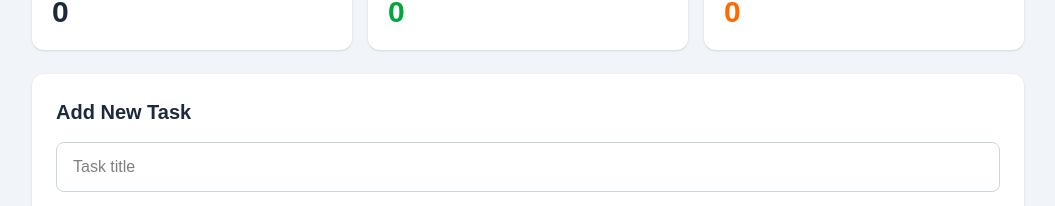
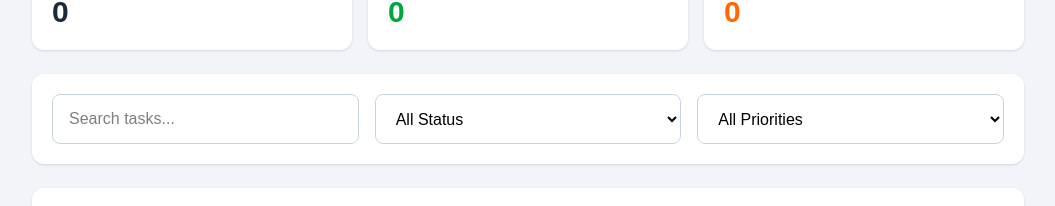
Before and after one commit to NikitaaBhatt/task-manager-fullstack, a React (Vite) app in the folder client/: page / in a window 1280 px wide. Shown: the part 190-396 px from the top of the page, without its empty margins (112-1167 px from the left). Built offline with nearby package versions, Linux system fonts and the light colour scheme; no server answers.

Commit message:
Add search and filter functionality

```diff
--- /dev/null
+++ b/client/src/components/FilterBar.jsx
@@ -0,0 +1,70 @@
+function FilterBar({
+  searchTerm,
+  setSearchTerm,
+  statusFilter,
+  setStatusFilter,
+  priorityFilter,
+  setPriorityFilter,
+}) {
+  return (
+    <div className="bg-white rounded-xl shadow-sm p-5 mb-6">
+      <div className="grid grid-cols-1 md:grid-cols-3 gap-4">
+        <input
+          type="text"
+          placeholder="Search tasks..."
+          value={searchTerm}
+          onChange={(e) =>
+            setSearchTerm(e.target.value)
+          }
+          className="border border-slate-300 rounded-lg px-4 py-3 outline-none focus:ring-2 focus:ring-blue-500"
+        />
+
+        <select
+          value={statusFilter}
+          onChange={(e) =>
+            setStatusFilter(e.target.value)
+          }
+          className="border border-slate-300 rounded-lg px-4 py-3 outline-none focus:ring-2 focus:ring-blue-500"
+        >
+          <option value="all">
+            All Status
+          </option>
+
+          <option value="completed">
+            Completed
+          </option>
+
+          <option value="pending">
+            Pending
+          </option>
+        </select>
+
+        <select
+          value={priorityFilter}
+          onChange={(e) =>
+            setPriorityFilter(e.target.value)
+          }
+          className="border border-slate-300 rounded-lg px-4 py-3 outline-none focus:ring-2 focus:ring-blue-500"
+        >
+          <option value="all">
+            All Priorities
+          </option>
+
+          <option value="low">
+            Low
+          </option>
+
+          <option value="medium">
+            Medium
+          </option>
+
+          <option value="high">
+            High
+          </option>
+        </select>
+      </div>
+    </div>
+  );
+}
+
+export default FilterBar;
--- a/client/src/pages/HomePage.jsx
+++ b/client/src/pages/HomePage.jsx
@@ -4,6 +4,7 @@ import Header from "../components/Header";
 import TaskForm from "../components/TaskForm";
 import TaskList from "../components/TaskList";
 import StatsBar from "../components/StatsBar";
+import FilterBar from "../components/FilterBar";
 
 import {
   fetchTasks,
@@ -14,6 +15,12 @@ import {
 
 function HomePage() {
   const [tasks, setTasks] = useState([]);
+
+  const [searchTerm, setSearchTerm] = useState("");
+
+  const [statusFilter, setStatusFilter] = useState("all");
+
+  const [priorityFilter, setPriorityFilter] = useState("all");
 
   const loadTasks = async () => {
     try {
@@ -55,6 +62,34 @@ const handleDeleteTask = async (id) => {
   }
 };
 
+const filteredTasks = tasks.filter((task) => {
+  const matchesSearch =
+    task.title
+      .toLowerCase()
+      .includes(searchTerm.toLowerCase()) ||
+    task.description
+      .toLowerCase()
+      .includes(searchTerm.toLowerCase());
+
+  const matchesStatus =
+    statusFilter === "all"
+      ? true
+      : statusFilter === "completed"
+      ? task.completed
+      : !task.completed;
+
+  const matchesPriority =
+    priorityFilter === "all"
+      ? true
+      : task.priority === priorityFilter;
+
+  return (
+    matchesSearch &&
+    matchesStatus &&
+    matchesPriority
+  );
+});
+
   return (
     <div className="min-h-screen bg-slate-100">
       <div className="max-w-5xl mx-auto px-4 py-8">
@@ -62,10 +97,19 @@ const handleDeleteTask = async (id) => {
 
         <StatsBar tasks={tasks} />
 
+        <FilterBar
+          searchTerm={searchTerm}
+          setSearchTerm={setSearchTerm}
+          statusFilter={statusFilter}
+          setStatusFilter={setStatusFilter}
+          priorityFilter={priorityFilter}
+          setPriorityFilter={setPriorityFilter}
+        />
+
         <TaskForm onCreateTask={handleCreateTask} />
 
         <TaskList
-          tasks={tasks}
+          tasks={filteredTasks}
           onToggleTask={handleToggleTask}
           onDeleteTask={handleDeleteTask}
         />
```
Also changed, not shown: 1 other file (tests, documents, lock files or other folders).
